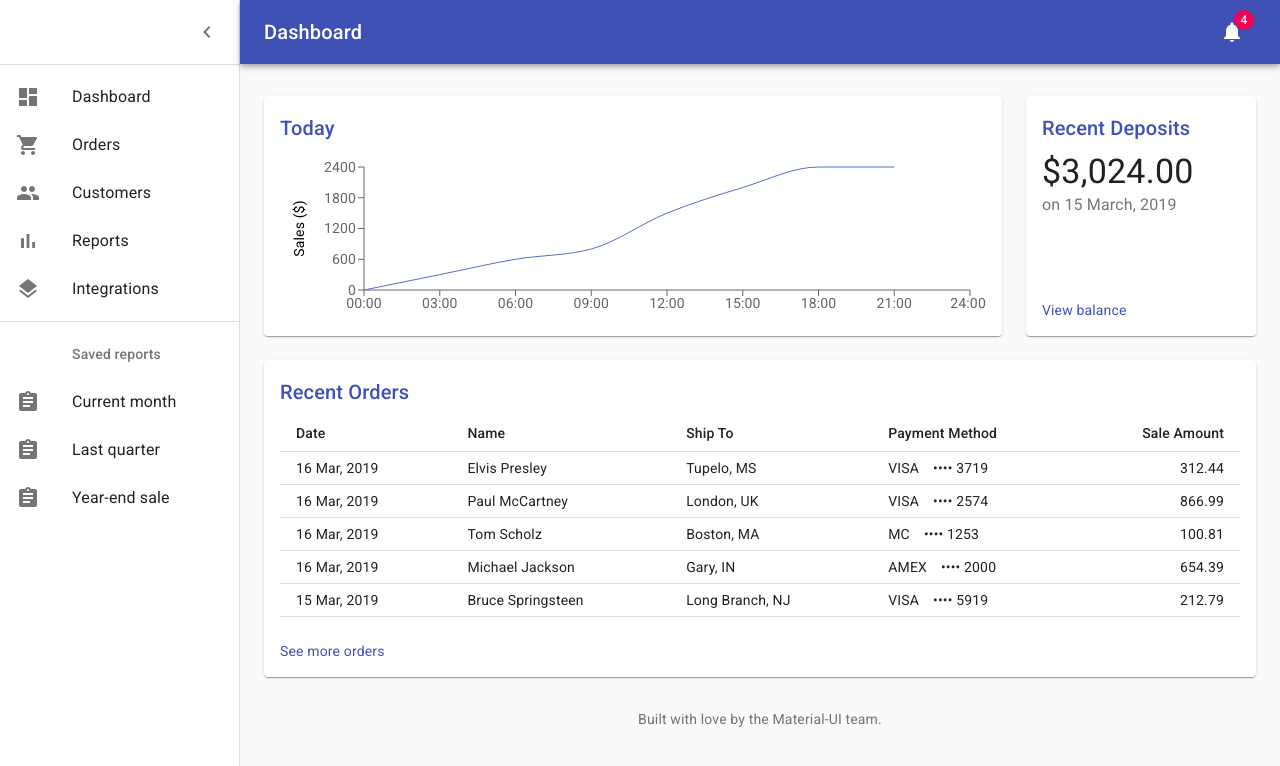
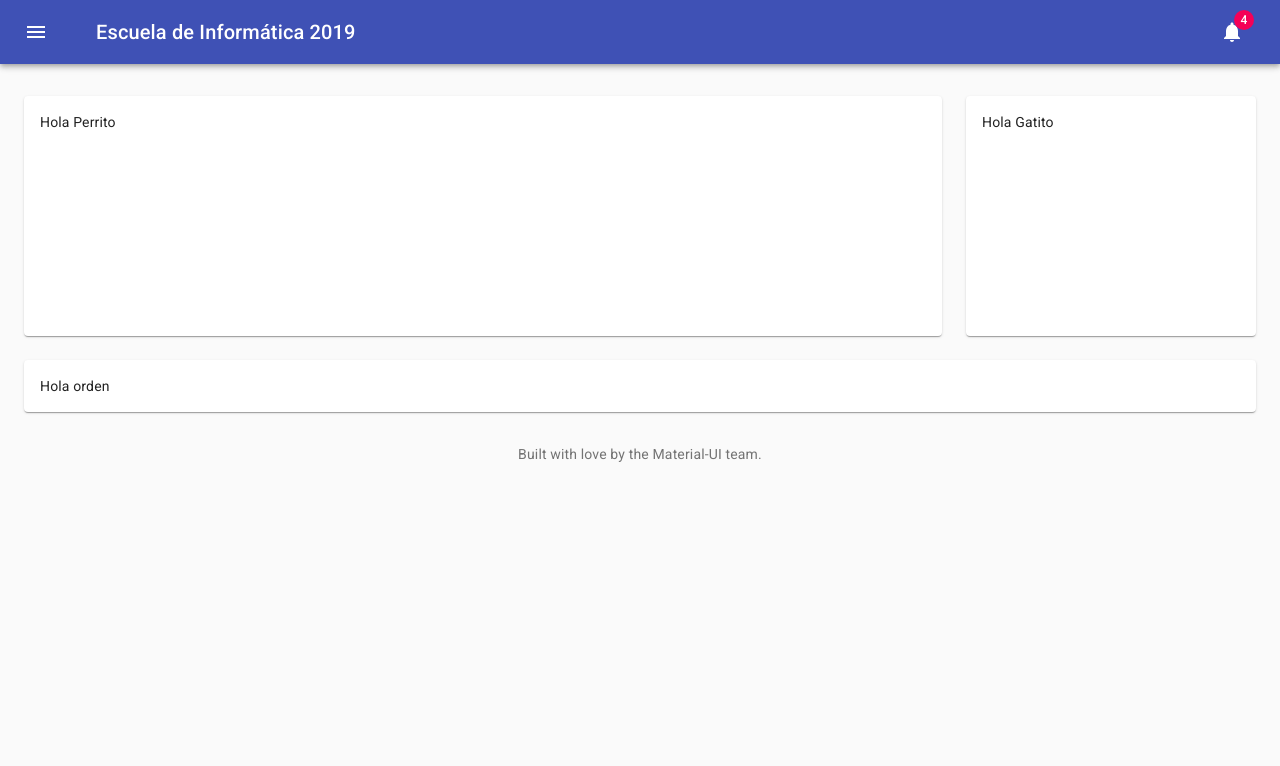
Before and after one commit to Ian07/evento-app, a React (Create React App) app in the folder frontend/evento_app/: page / in a window 1280 px wide. Shown: the top 766 px of the page. Built offline with nearby package versions, Linux system fonts and the light colour scheme.

Commit message:
Bosquejo del index

```diff
--- a/frontend/evento_app/src/components/Dashboard.js
+++ b/frontend/evento_app/src/components/Dashboard.js
@@ -18,9 +18,6 @@ import MenuIcon from '@material-ui/icons/Menu';
 import ChevronLeftIcon from '@material-ui/icons/ChevronLeft';
 import NotificationsIcon from '@material-ui/icons/Notifications';
 import { mainListItems, secondaryListItems } from './listItems';
-import Chart from './Chart';
-import Deposits from './Deposits';
-import Orders from './Orders';
 
 function MadeWithLove() {
   return (
@@ -117,7 +114,7 @@ const useStyles = makeStyles(theme => ({
 
 export default function Dashboard() {
   const classes = useStyles();
-  const [open, setOpen] = React.useState(true);
+  const [open, setOpen] = React.useState(false);
   const handleDrawerOpen = () => {
     setOpen(true);
   };
@@ -141,7 +138,7 @@ export default function Dashboard() {
             <MenuIcon />
           </IconButton>
           <Typography component="h1" variant="h6" color="inherit" noWrap className={classes.title}>
-            Dashboard
+            Escuela de Informática 2019
           </Typography>
           <IconButton color="inherit">
             <Badge badgeContent={4} color="secondary">
@@ -151,7 +148,7 @@ export default function Dashboard() {
         </Toolbar>
       </AppBar>
       <Drawer
-        variant="permanent"
+        variant="temporary"
         classes={{
           paper: clsx(classes.drawerPaper, !open && classes.drawerPaperClose),
         }}
@@ -174,19 +171,19 @@ export default function Dashboard() {
             {/* Chart */}
             <Grid item xs={12} md={8} lg={9}>
               <Paper className={fixedHeightPaper}>
-                <Chart />
+                Hola Perrito
               </Paper>
             </Grid>
             {/* Recent Deposits */}
             <Grid item xs={12} md={4} lg={3}>
               <Paper className={fixedHeightPaper}>
-                <Deposits />
+                Hola Gatito
               </Paper>
             </Grid>
             {/* Recent Orders */}
             <Grid item xs={12}>
               <Paper className={classes.paper}>
-                <Orders />
+                Hola orden
               </Paper>
             </Grid>
           </Grid>
--- a/frontend/evento_app/src/components/listItems.js
+++ b/frontend/evento_app/src/components/listItems.js
@@ -4,11 +4,10 @@ import ListItemIcon from '@material-ui/core/ListItemIcon';
 import ListItemText from '@material-ui/core/ListItemText';
 import ListSubheader from '@material-ui/core/ListSubheader';
 import DashboardIcon from '@material-ui/icons/Dashboard';
-import ShoppingCartIcon from '@material-ui/icons/ShoppingCart';
 import PeopleIcon from '@material-ui/icons/People';
-import BarChartIcon from '@material-ui/icons/BarChart';
-import LayersIcon from '@material-ui/icons/Layers';
-import AssignmentIcon from '@material-ui/icons/Assignment';
+import SchoolIcon from '@material-ui/icons/School';
+import AccoutBoxIcon from '@material-ui/icons/AccountBox';
+import ExitToAppIcon from '@material-ui/icons/ExitToApp';
 
 export const mainListItems = (
   <div>
@@ -16,55 +15,37 @@ export const mainListItems = (
       <ListItemIcon>
         <DashboardIcon />
       </ListItemIcon>
-      <ListItemText primary="Dashboard" />
-    </ListItem>
-    <ListItem button>
-      <ListItemIcon>
-        <ShoppingCartIcon />
-      </ListItemIcon>
-      <ListItemText primary="Orders" />
+      <ListItemText primary="Cursos" />
     </ListItem>
     <ListItem button>
       <ListItemIcon>
         <PeopleIcon />
       </ListItemIcon>
-      <ListItemText primary="Customers" />
-    </ListItem>
-    <ListItem button>
-      <ListItemIcon>
-        <BarChartIcon />
-      </ListItemIcon>
-      <ListItemText primary="Reports" />
-    </ListItem>
-    <ListItem button>
-      <ListItemIcon>
-        <LayersIcon />
-      </ListItemIcon>
-      <ListItemText primary="Integrations" />
+      <ListItemText primary="Profesores" />
     </ListItem>
   </div>
 );
 
 export const secondaryListItems = (
   <div>
-    <ListSubheader inset>Saved reports</ListSubheader>
+    <ListSubheader>Mi Cuenta</ListSubheader>
     <ListItem button>
       <ListItemIcon>
-        <AssignmentIcon />
+        <AccoutBoxIcon />
       </ListItemIcon>
-      <ListItemText primary="Current month" />
+      <ListItemText primary="Configurar Perfil" />
     </ListItem>
     <ListItem button>
       <ListItemIcon>
-        <AssignmentIcon />
+        <SchoolIcon />
       </ListItemIcon>
-      <ListItemText primary="Last quarter" />
+      <ListItemText primary="Mis Cursos" />
     </ListItem>
     <ListItem button>
       <ListItemIcon>
-        <AssignmentIcon />
+        <ExitToAppIcon />
       </ListItemIcon>
-      <ListItemText primary="Year-end sale" />
+      <ListItemText primary="Salir" />
     </ListItem>
   </div>
 );
```
